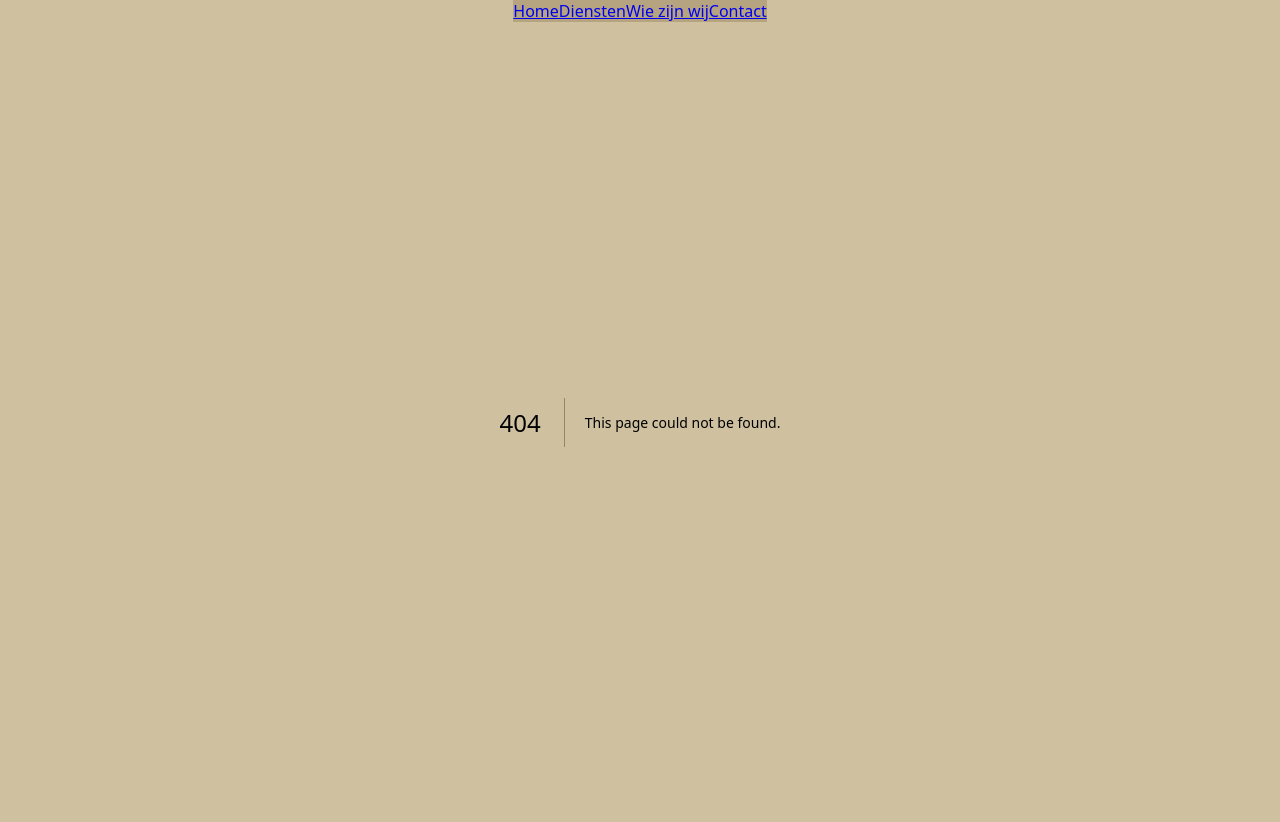
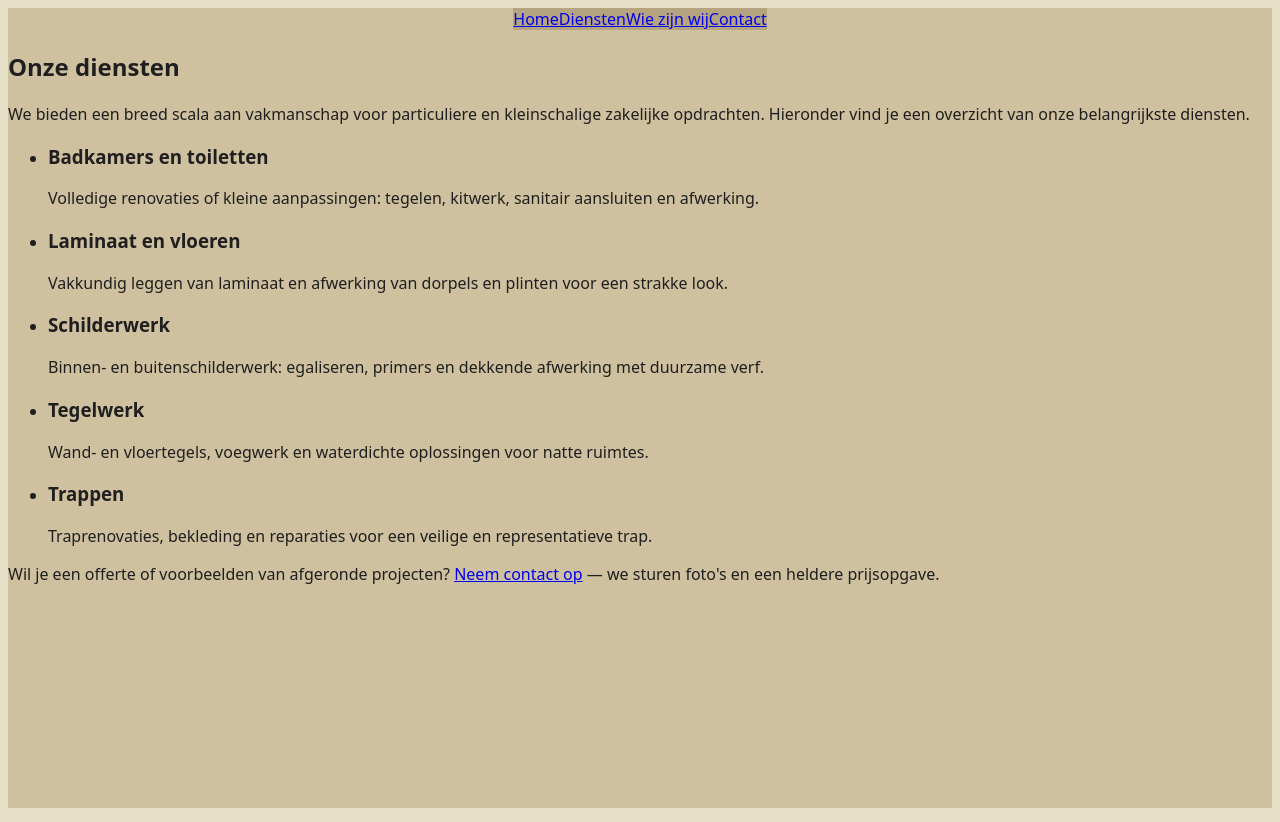
Before and after one commit to gonul1907/sisto1907, a Next.js app: page /diensten in a window 1280 px wide. Before the commit this address had no page. Built offline with nearby package versions, Linux system fonts and the light colour scheme.

Commit message:
Add pages: Diensten, Wie zijn wij, Contact

```diff
--- /dev/null
+++ b/src/app/contact/page.tsx
@@ -0,0 +1,31 @@
+export const metadata = {
+  title: 'Contact - Sisto Realisatie',
+}
+
+export default function Contact() {
+  return (
+    <div className="w-full">
+      <h2 className="text-2xl font-bold mb-4">Contact</h2>
+      <p className="mb-6">Vul het formulier in of bel ons direct voor een afspraak of vrijblijvende offerte.</p>
+
+      <div className="space-y-4 max-w-md">
+        <div>
+          <label className="block text-sm font-medium">Naam</label>
+          <input className="mt-1 block w-full border rounded px-3 py-2" placeholder="Jouw naam" />
+        </div>
+
+        <div>
+          <label className="block text-sm font-medium">E-mail of telefoon</label>
+          <input className="mt-1 block w-full border rounded px-3 py-2" placeholder="E-mail of telefoon" />
+        </div>
+
+        <div>
+          <label className="block text-sm font-medium">Bericht</label>
+          <textarea className="mt-1 block w-full border rounded px-3 py-2" rows={4} placeholder="Wat kunnen we voor je doen?"></textarea>
+        </div>
+
+        <button className="inline-block px-4 py-2 rounded bg-beige-500 text-white">Verstuur</button>
+      </div>
+    </div>
+  )
+}
--- /dev/null
+++ b/src/app/diensten/page.tsx
@@ -0,0 +1,41 @@
+export const metadata = {
+  title: 'Diensten - Sisto Realisatie',
+}
+
+export default function Diensten() {
+  return (
+    <div className="w-full">
+      <h2 className="text-2xl font-bold mb-4">Onze diensten</h2>
+      <p className="mb-6">We bieden een breed scala aan vakmanschap voor particuliere en kleinschalige zakelijke opdrachten. Hieronder vind je een overzicht van onze belangrijkste diensten.</p>
+
+      <ul className="space-y-6">
+        <li className="bg-white p-4 rounded shadow-sm">
+          <h3 className="font-semibold">Badkamers en toiletten</h3>
+          <p className="text-sm">Volledige renovaties of kleine aanpassingen: tegelen, kitwerk, sanitair aansluiten en afwerking.</p>
+        </li>
+
+        <li className="bg-white p-4 rounded shadow-sm">
+          <h3 className="font-semibold">Laminaat en vloeren</h3>
+          <p className="text-sm">Vakkundig leggen van laminaat en afwerking van dorpels en plinten voor een strakke look.</p>
+        </li>
+
+        <li className="bg-white p-4 rounded shadow-sm">
+          <h3 className="font-semibold">Schilderwerk</h3>
+          <p className="text-sm">Binnen- en buitenschilderwerk: egaliseren, primers en dekkende afwerking met duurzame verf.</p>
+        </li>
+
+        <li className="bg-white p-4 rounded shadow-sm">
+          <h3 className="font-semibold">Tegelwerk</h3>
+          <p className="text-sm">Wand- en vloertegels, voegwerk en waterdichte oplossingen voor natte ruimtes.</p>
+        </li>
+
+        <li className="bg-white p-4 rounded shadow-sm">
+          <h3 className="font-semibold">Trappen</h3>
+          <p className="text-sm">Traprenovaties, bekleding en reparaties voor een veilige en representatieve trap.</p>
+        </li>
+      </ul>
+
+      <p className="mt-8">Wil je een offerte of voorbeelden van afgeronde projecten? <a className="text-beige-500 underline" href="/contact">Neem contact op</a> — we sturen foto's en een heldere prijsopgave.</p>
+    </div>
+  )
+}
--- /dev/null
+++ b/src/app/wie-zijn-wij/page.tsx
@@ -0,0 +1,21 @@
+export const metadata = {
+  title: 'Wie zijn wij - Sisto Realisatie',
+}
+
+export default function WieZijnWij() {
+  return (
+    <div className="w-full">
+      <h2 className="text-2xl font-bold mb-4">Wie zijn wij</h2>
+      <p className="mb-6">Sisto Realisatie is een kleinschalig aannemersbedrijf gespecialiseerd in kwaliteitswerk voor particuliere woningen. We geloven in persoonlijk contact, heldere offertes en nette afwerking.</p>
+
+      <h3 className="font-semibold">Onze aanpak</h3>
+      <ul className="list-disc ml-6 mb-6">
+        <li>Persoonlijk advies en duidelijke communicatie;</li>
+        <li>Transparante prijzen zonder verborgen kosten;</li>
+        <li>Schone werkomgeving en oplevering met nazorg;</li>
+      </ul>
+
+      <p>Onze klanten waarderen ons om betrouwbaarheid en vakmanschap. Wil je referenties of foto’s van afgeronde klussen? Vraag ernaar via het contactformulier.</p>
+    </div>
+  )
+}
```
